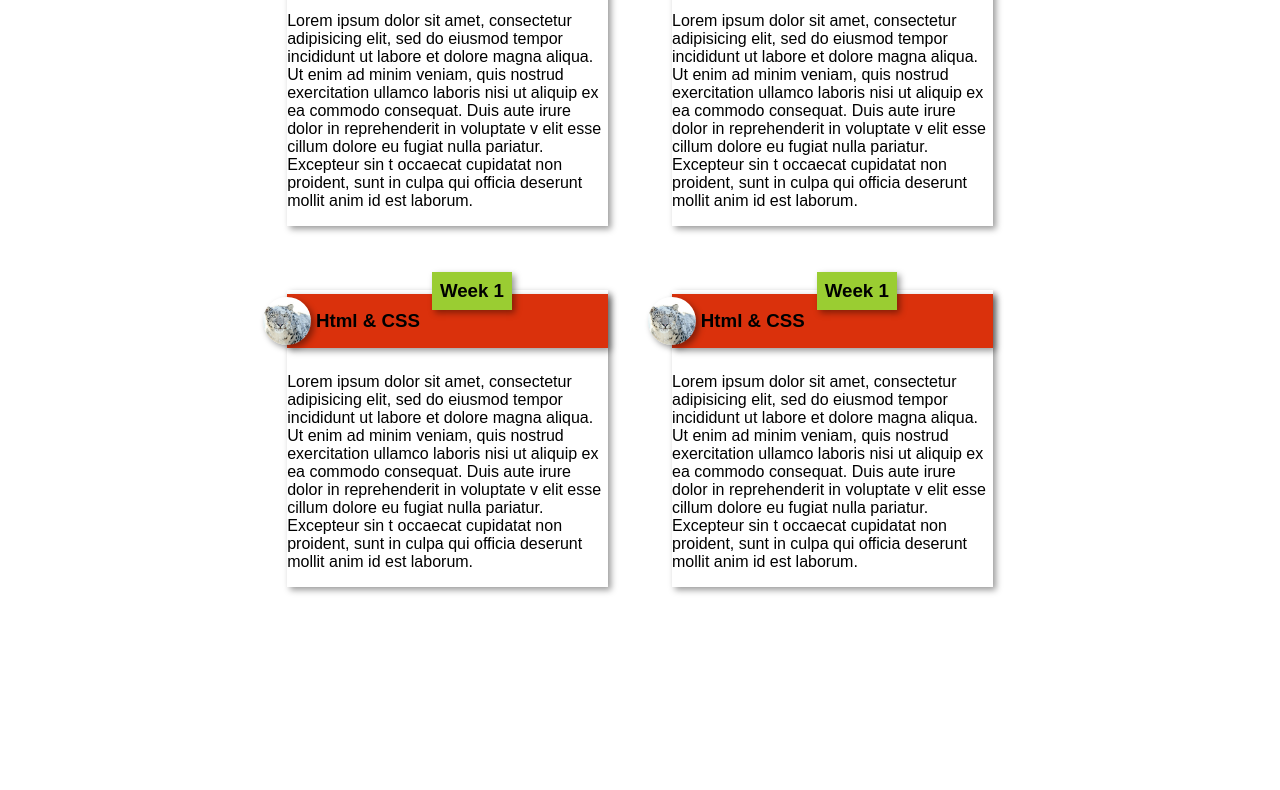
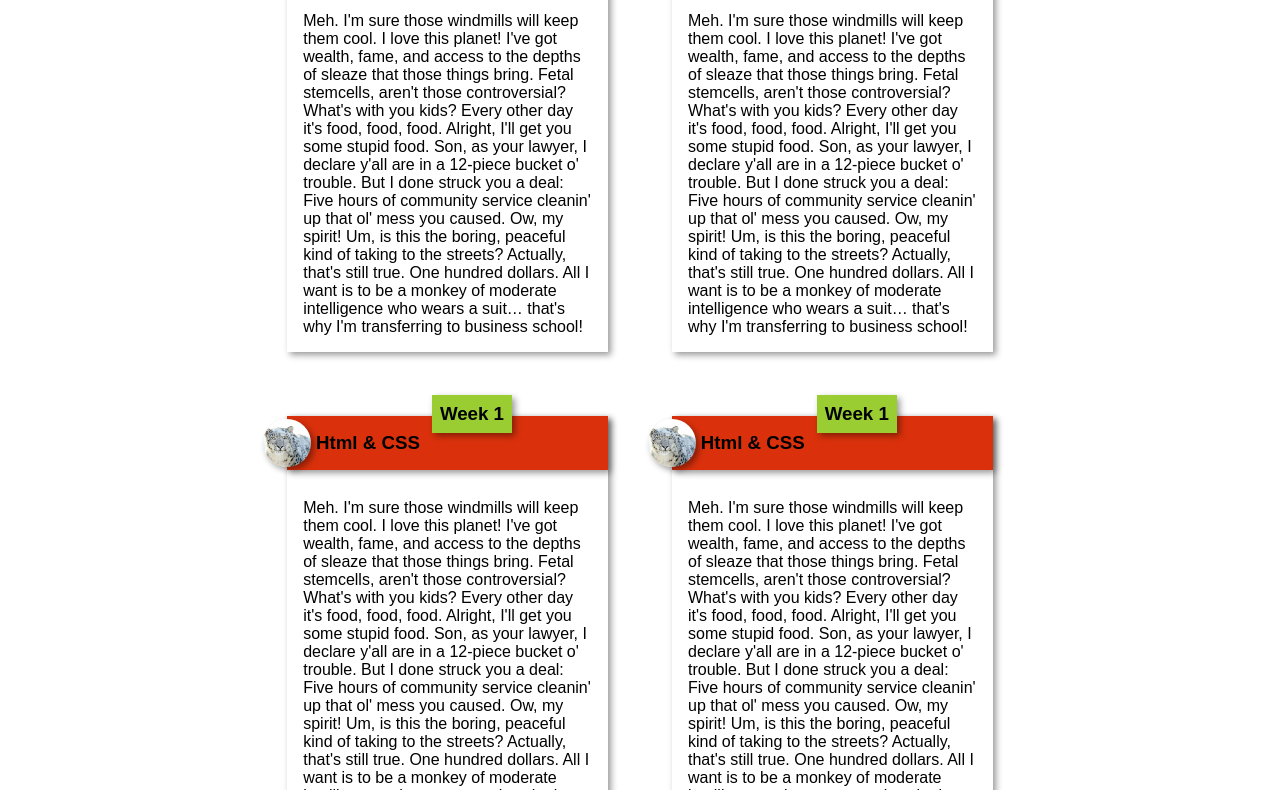
Before and after one commit to ShaunWMusic/03-grid-and-position, a plain HTML site: page index.html in a window 1280 px wide. Shown: the part 211-1001 px from the top of the page. Before the commit the page ends 846 px from the top, so only its background shows below. Drawn offline with Linux system fonts and the light colour scheme; a web font is replaced by a local one.

Commit message:
Change text to filler text and add min-width

```diff
--- a/app.css
+++ b/app.css
@@ -71,6 +71,7 @@ a {
   margin: 2rem;
   width: calc( 70% * 2 / 4 - 1rem - 1rem);
   box-shadow:0.2rem 0.2rem 0.4rem rgba(0, 0, 0, 0.4);
+  min-width: 25%;
 }
 
 .header-card {
@@ -97,3 +98,7 @@ box-shadow:0.2rem 0.2rem 0.4rem rgba(0, 0, 0, 0.4);
   width: 15%;
   box-shadow:0.2rem 0.2rem 0.4rem rgba(0, 0, 0, 0.4);
 }
+
+.body-card {
+  margin: 1rem;
+}
--- a/index.html
+++ b/index.html
@@ -28,8 +28,9 @@
           <h3 class="header-card-week-1">Week 1</h3>
         </div>
         <p class="body-card">
-          Lorem ipsum dolor sit amet, consectetur adipisicing elit, sed do eiusmod tempor incididunt ut labore et dolore magna aliqua. Ut enim ad minim veniam, quis nostrud exercitation ullamco laboris nisi ut aliquip ex ea commodo consequat. Duis aute
-          irure dolor in reprehenderit in voluptate v elit esse cillum dolore eu fugiat nulla pariatur. Excepteur sin t occaecat cupidatat non proident, sunt in culpa qui officia deserunt mollit anim id est laborum.
+          Meh. I'm sure those windmills will keep them cool. I love this planet! I've got wealth, fame, and access to the depths of sleaze that those things bring. Fetal stemcells, aren't those controversial?
+          What's with you kids? Every other day it's food, food, food. Alright, I'll get you some stupid food. Son, as your lawyer, I declare y'all are in a 12-piece bucket o' trouble. But I done struck you a deal: Five hours of community service cleanin' up that ol' mess you caused.
+          Ow, my spirit! Um, is this the boring, peaceful kind of taking to the streets? Actually, that's still true. One hundred dollars. All I want is to be a monkey of moderate intelligence who wears a suit… that's why I'm transferring to business school!
         </p>
       </div>
       <div class="profile-card">
@@ -39,8 +40,9 @@
           <h3 class="header-card-week-1">Week 1</h3>
         </div>
         <p class="body-card">
-          Lorem ipsum dolor sit amet, consectetur adipisicing elit, sed do eiusmod tempor incididunt ut labore et dolore magna aliqua. Ut enim ad minim veniam, quis nostrud exercitation ullamco laboris nisi ut aliquip ex ea commodo consequat. Duis aute
-          irure dolor in reprehenderit in voluptate v elit esse cillum dolore eu fugiat nulla pariatur. Excepteur sin t occaecat cupidatat non proident, sunt in culpa qui officia deserunt mollit anim id est laborum.
+          Meh. I'm sure those windmills will keep them cool. I love this planet! I've got wealth, fame, and access to the depths of sleaze that those things bring. Fetal stemcells, aren't those controversial?
+          What's with you kids? Every other day it's food, food, food. Alright, I'll get you some stupid food. Son, as your lawyer, I declare y'all are in a 12-piece bucket o' trouble. But I done struck you a deal: Five hours of community service cleanin' up that ol' mess you caused.
+          Ow, my spirit! Um, is this the boring, peaceful kind of taking to the streets? Actually, that's still true. One hundred dollars. All I want is to be a monkey of moderate intelligence who wears a suit… that's why I'm transferring to business school!
         </p>
       </div>
       <div class="profile-card">
@@ -50,8 +52,9 @@
           <h3 class="header-card-week-1">Week 1</h3>
         </div>
         <p class="body-card">
-          Lorem ipsum dolor sit amet, consectetur adipisicing elit, sed do eiusmod tempor incididunt ut labore et dolore magna aliqua. Ut enim ad minim veniam, quis nostrud exercitation ullamco laboris nisi ut aliquip ex ea commodo consequat. Duis aute
-          irure dolor in reprehenderit in voluptate v elit esse cillum dolore eu fugiat nulla pariatur. Excepteur sin t occaecat cupidatat non proident, sunt in culpa qui officia deserunt mollit anim id est laborum.
+          Meh. I'm sure those windmills will keep them cool. I love this planet! I've got wealth, fame, and access to the depths of sleaze that those things bring. Fetal stemcells, aren't those controversial?
+          What's with you kids? Every other day it's food, food, food. Alright, I'll get you some stupid food. Son, as your lawyer, I declare y'all are in a 12-piece bucket o' trouble. But I done struck you a deal: Five hours of community service cleanin' up that ol' mess you caused.
+          Ow, my spirit! Um, is this the boring, peaceful kind of taking to the streets? Actually, that's still true. One hundred dollars. All I want is to be a monkey of moderate intelligence who wears a suit… that's why I'm transferring to business school!
         </p>
       </div>
       <div class="profile-card">
@@ -61,8 +64,9 @@
           <h3 class="header-card-week-1">Week 1</h3>
         </div>
         <p class="body-card">
-          Lorem ipsum dolor sit amet, consectetur adipisicing elit, sed do eiusmod tempor incididunt ut labore et dolore magna aliqua. Ut enim ad minim veniam, quis nostrud exercitation ullamco laboris nisi ut aliquip ex ea commodo consequat. Duis aute
-          irure dolor in reprehenderit in voluptate v elit esse cillum dolore eu fugiat nulla pariatur. Excepteur sin t occaecat cupidatat non proident, sunt in culpa qui officia deserunt mollit anim id est laborum.
+          Meh. I'm sure those windmills will keep them cool. I love this planet! I've got wealth, fame, and access to the depths of sleaze that those things bring. Fetal stemcells, aren't those controversial?
+          What's with you kids? Every other day it's food, food, food. Alright, I'll get you some stupid food. Son, as your lawyer, I declare y'all are in a 12-piece bucket o' trouble. But I done struck you a deal: Five hours of community service cleanin' up that ol' mess you caused.
+          Ow, my spirit! Um, is this the boring, peaceful kind of taking to the streets? Actually, that's still true. One hundred dollars. All I want is to be a monkey of moderate intelligence who wears a suit… that's why I'm transferring to business school!
         </p>
       </div>
     </div>
```
